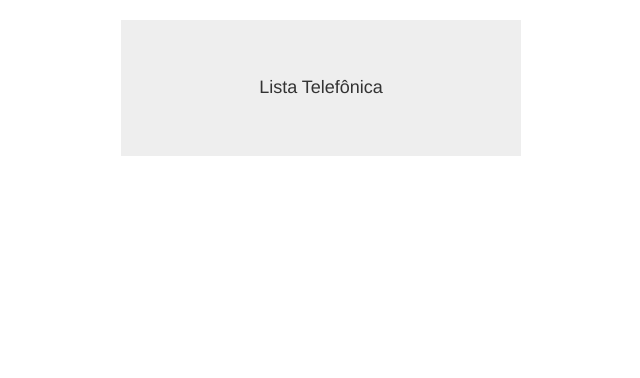
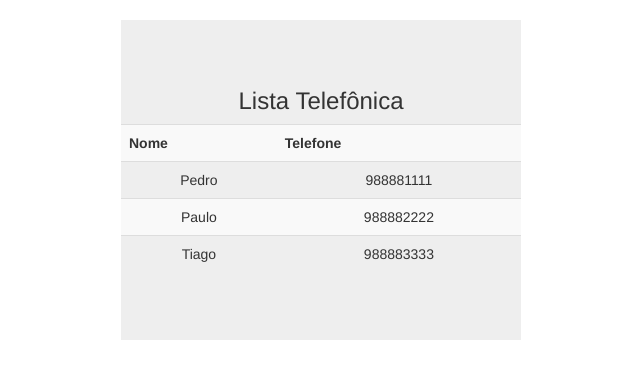
Before and after one commit to ItaloSSilva19/ANGULARJS--lista-telefonica, a plain HTML site: page index.html in a window 1280 px wide. Shown: the whole page, without its empty margins (319-959 px from the left). Drawn offline with nearby package versions, Linux system fonts and the light colour scheme.

Commit message:
iteracao sobre itens

```diff
--- a/index.html
+++ b/index.html
@@ -19,12 +19,28 @@
 			angular.module("listaTelefonica", []);
 			angular.module("listaTelefonica").controller("listaTelefonicaCtrl", function ($scope) {
 				$scope.app = "Lista Telefônica";
-				});
+				$scope.contatos = [
+								{nome: "Pedro", telefone: "988881111"},
+								{nome: "Paulo", telefone: "988882222"},
+								{nome: "Tiago", telefone: "988883333"},
+								];
+			});
+
 		</script>
 	</head>
 	<body ng-controller="listaTelefonicaCtrl">
 		<div class="jumbotron .bg-info">
-			<h4>{{app}}</h4>
+			<h3>{{app}}</h3>
+			<table class="table table-striped">
+				<tr>
+					<th>Nome</th>
+					<th>Telefone</th>
+				</tr>
+				<tr ng-repeat="contato in contatos">
+					<td>{{contato.nome}}</td>
+					<td>{{contato.telefone}}</td>
+				</tr>
+			</table>
 		</div>
 	</body>
 </html>
```
